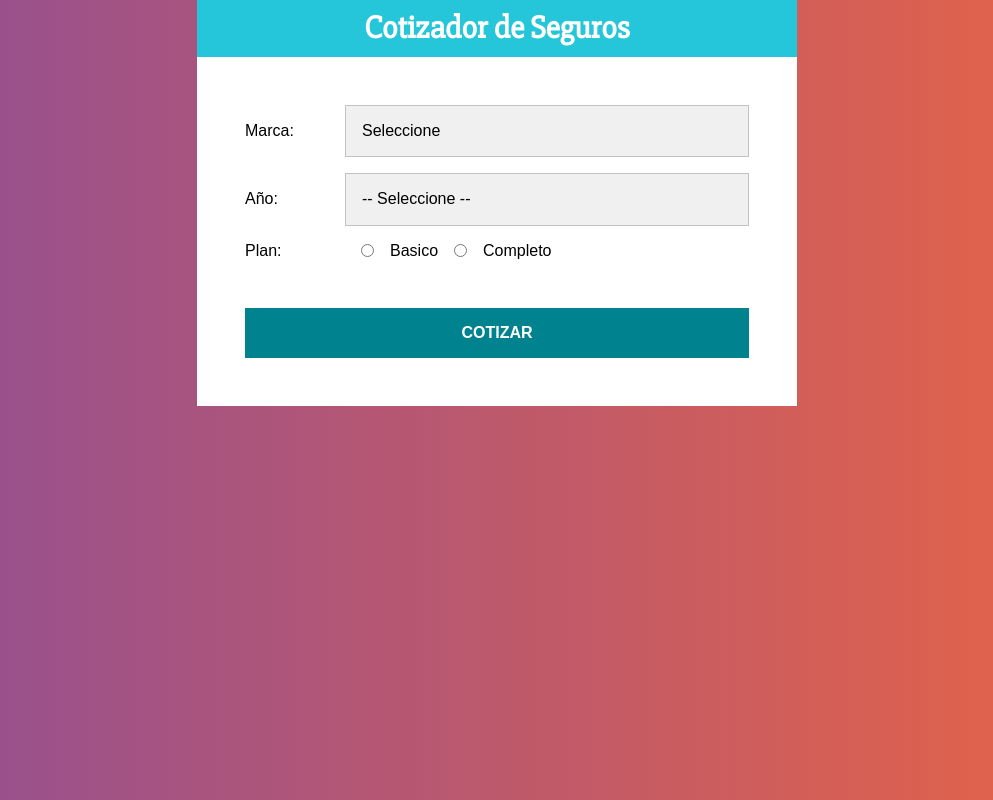
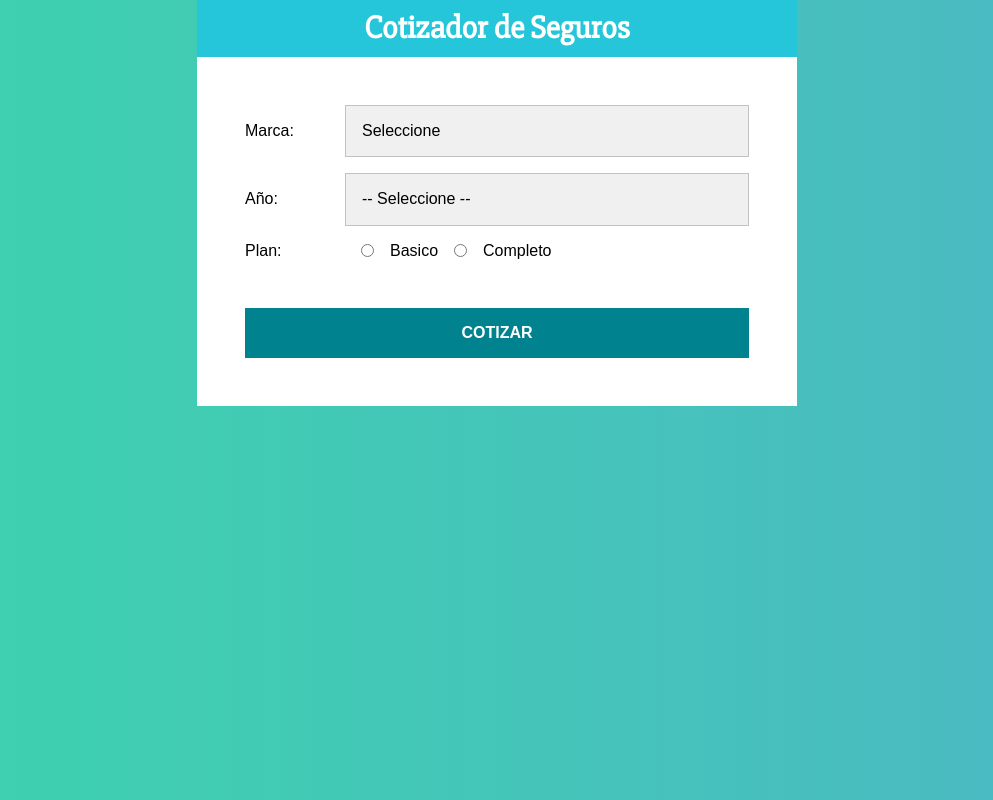
Before and after one commit to MauricioGarcia12/Car-Insurance-Cost, a React (Create React App) app: page / in a window 1280 px wide. Shown: the whole page, without its empty margins (143-1136 px from the left). Built offline with nearby package versions, Linux system fonts and the light colour scheme.

Commit message:
Calculando costo basado en plan

```diff
--- a/src/components/Formulario.jsx
+++ b/src/components/Formulario.jsx
@@ -1,6 +1,6 @@
 import React,{useState} from 'react'
 import styled from '@emotion/styled'
-import {obtenerDiferenciaYear,calcularMarca} from '../helper'
+import {obtenerDiferenciaYear,calcularMarca,obtenerPlan} from '../helper'
 
 const Campo = styled.div`
     display:flex;
@@ -89,18 +89,20 @@ const cotizarSeguro =e =>{
 
     //por cada year restar el 3%
     resultado -=( (diferencia*3)*resultado)/100;
-    console.log(resultado);
+
 
     //Americano 15%
     //Asiatico 5%
     //Europeo 30%
     resultado =calcularMarca(marca)*resultado;
-    console.log(resultado)
+
 
 
     //Basico aumenta 20%
+    //Completo 50%
+    const incrementoPlan =obtenerPlan(plan);
+    resultado = parseFloat(incrementoPlan*resultado).toFixed(2);
 
-    //Completo 50%
 
 
     //Total
--- a/src/helper.js
+++ b/src/helper.js
@@ -16,3 +16,9 @@ export function calcularMarca(marca){
     }
     return incremento;
 }
+
+// Calcula el tipo de seguro
+
+export function obtenerPlan(plan){
+    return (plan === 'basico') ? 1.20 : 1.50;
+}
--- a/src/index.css
+++ b/src/index.css
@@ -1,9 +1,10 @@
 *, *::before, *::after { box-sizing: border-box }
 
 body {
-  background: #e96443;  /* fallback for old browsers */
-  background: -webkit-linear-gradient(to right, #904e95, #e96443);  /* Chrome 10-25, Safari 5.1-6 */
-  background: linear-gradient(to right, #904e95, #e96443);
+  background: #4CB8C4;  /* fallback for old browsers */
+background: -webkit-linear-gradient(to right, #3CD3AD, #4CB8C4);  /* Chrome 10-25, Safari 5.1-6 */
+background: linear-gradient(to right, #3CD3AD, #4CB8C4); /* W3C, IE 10+/ Edge, Firefox 16+, Chrome 26+, Opera 12+, Safari 7+ */
+
   font-family: Arial, Helvetica, sans-serif;
 }
 ul {
```
